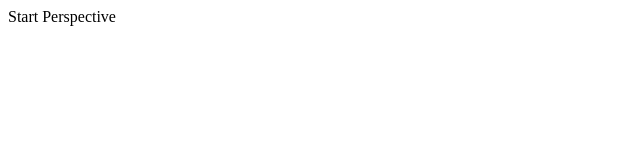
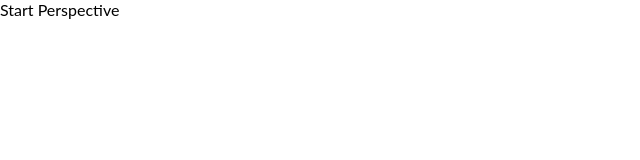
Before and after one commit to nebojulia/perspective, a plain HTML site: page index.html in a window 1280 px wide. Shown: the whole page, without its empty margins (0-640 px from the left). Drawn offline with Linux system fonts and the light colour scheme.

Commit message:
create index and css file

```diff
--- a/index.html
+++ b/index.html
@@ -4,6 +4,7 @@
     <meta charset="UTF-8">
     <meta http-equiv="X-UA-Compatible" content="IE=edge">
     <meta name="viewport" content="width=device-width, initial-scale=1.0">
+    <link rel="stylesheet" href="styles.css">
     <title>Document</title>
 </head>
 <body>
--- /dev/null
+++ b/styles.css
@@ -0,0 +1,13 @@
+*,
+::after,
+::before {
+    box-sizing: border-box;
+}
+
+html, body {
+    font-family: 'Lato', sans-serif;
+    height: 100%;
+    margin: 0;
+    padding: 0;
+    width: 100%;
+}
```
